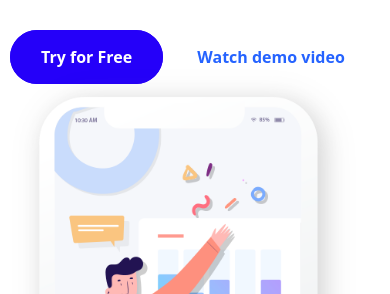
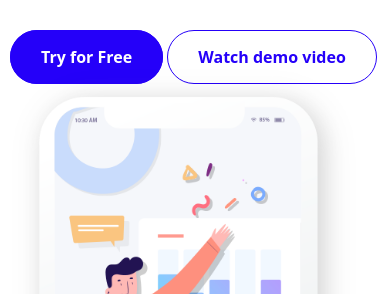
Before and after one commit to ibrahimkhalilik748/freebie, a plain HTML site: page index.html in a window 390 px wide. Shown: the part 550-844 px from the top of the page. Drawn offline with nearby package versions, Linux system fonts and the light colour scheme.

Commit message:
mobile.css

```diff
--- a/index.html
+++ b/index.html
@@ -48,7 +48,7 @@
                     <p class="pt-0 mt-0 mb-5">managing your personal budgets.</p>
                     <!-- <br> -->
                     <a class="free-btn" href="#">Try for Free</a>
-                    <a class="free-btn bg-white blue_color border-0" href="#">Watch demo video</a>
+                    <a style="color: #2500F9" class="free-btn bg-white blue_color" href="#">Watch demo video</a>
                 </div>
                 <div class="col-md-5">
                     <img src="img/header_phone.png" alt="">
```
